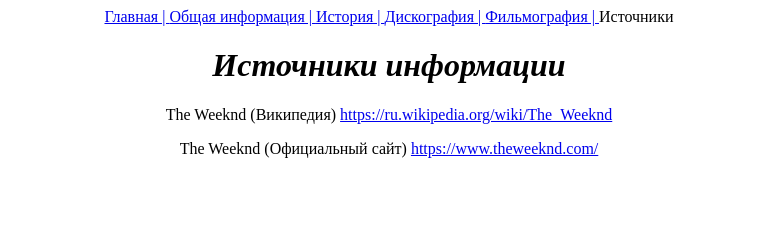
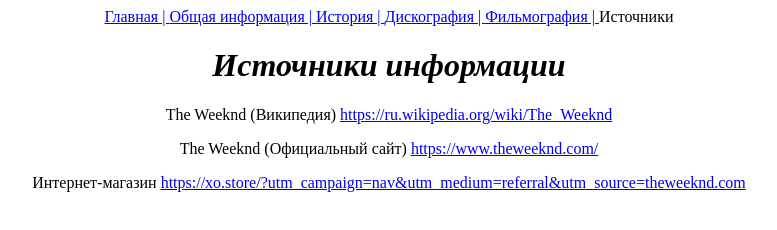
Before and after one commit to Sofytrosh/theweeknd, a plain HTML site: page links.html in a window 1280 px wide. Shown: the whole page, without its empty margins (251-1028 px from the left). Drawn offline with Linux system fonts and the light colour scheme.

Commit message:
Update links.html

```diff
--- a/links.html
+++ b/links.html
@@ -5,5 +5,6 @@
 <h1 align=center><em>Источники информации</em></h1>
 <p align=center>The Weeknd (Википедия) <A href="https://ru.wikipedia.org/wiki/The_Weeknd">https://ru.wikipedia.org/wiki/The_Weeknd</a></p>
 <p align=center>The Weeknd (Официальный сайт) <A href="https://www.theweeknd.com/">https://www.theweeknd.com/</a></p>
+<p align=center>Интернет-магазин <A href="https://xo.store/?utm_campaign=nav&utm_medium=referral&utm_source=theweeknd.com">https://xo.store/?utm_campaign=nav&utm_medium=referral&utm_source=theweeknd.com</a></p>
 </body>
 </html>
```
